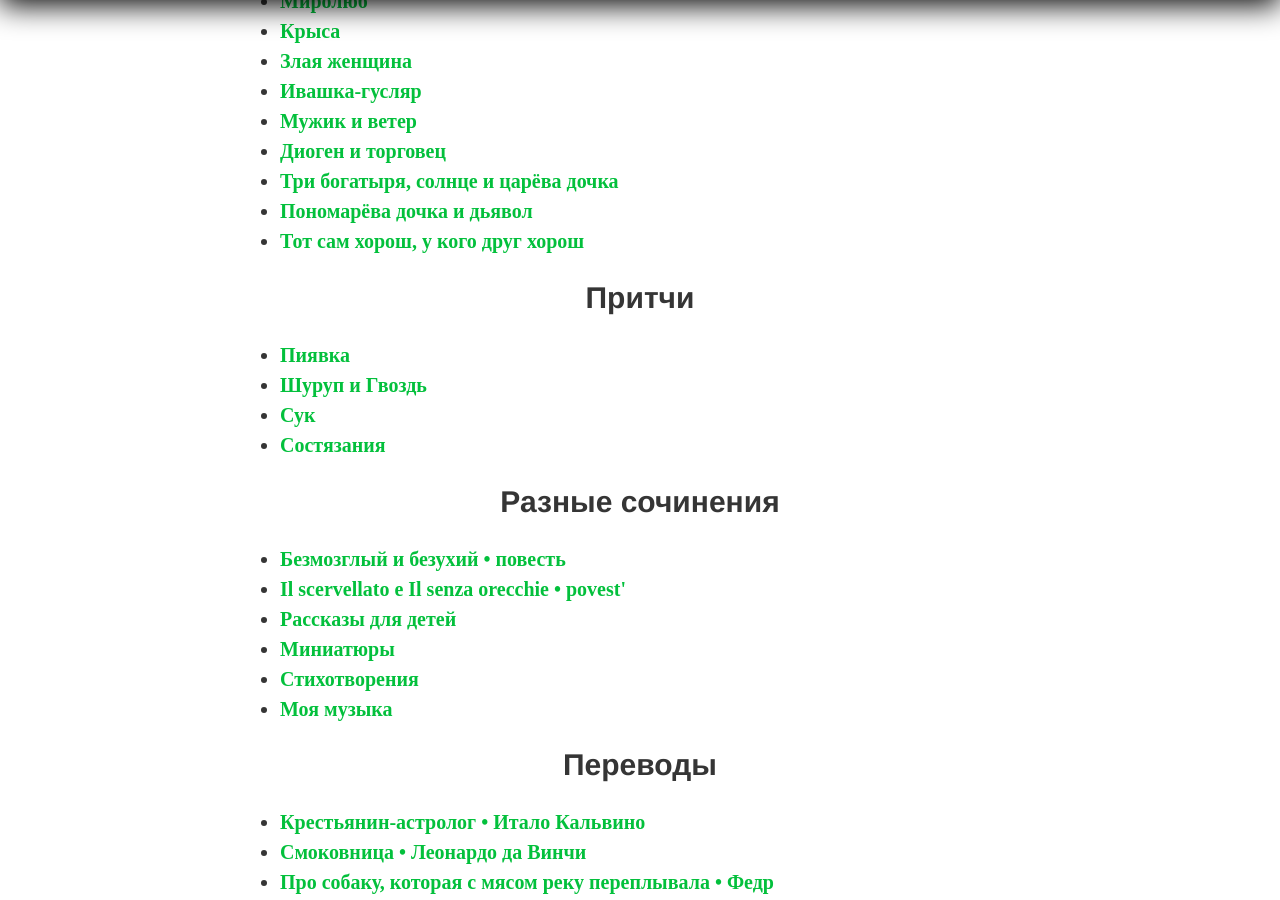
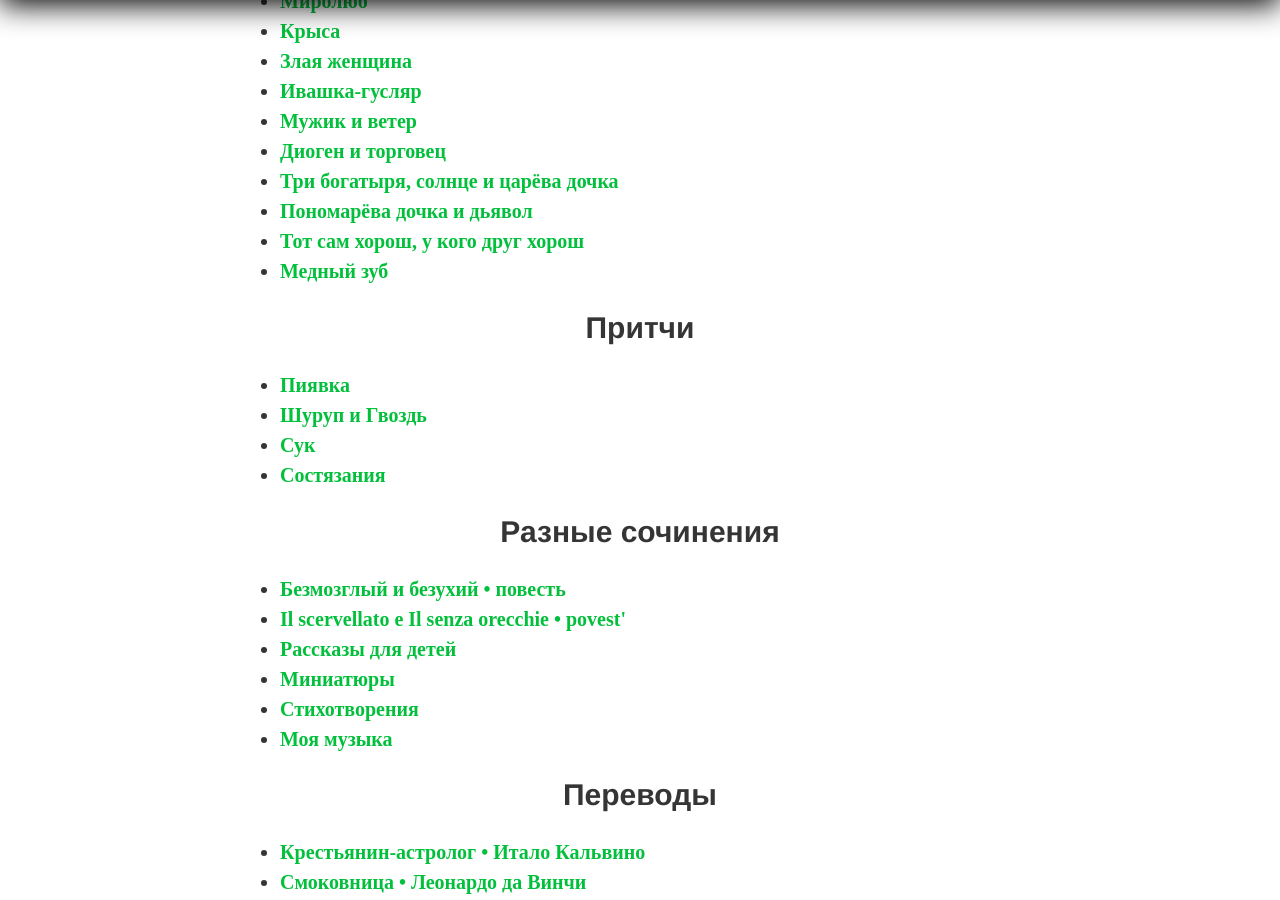
Before and after one commit to postolny/postolny.github.io, a Jekyll site: the page built from _pages/indice.html, in a window 1280 px wide and 900 px high, scrolled down 869 px. Built offline with Jekyll 4.4.1, drawn with Linux system fonts in a browser that asks for light colours.

Commit message:
Add files via upload

```diff
--- a/_data/indice.yml
+++ b/_data/indice.yml
@@ -39,6 +39,8 @@ libri:
         url: /ponomaryova-dochka-i-dyavol/
       - page: Тот сам хорош, у кого друг хорош
         url: /tot-sam-horosh-u-kogo-drug-horosh/
+      - page: Медный зуб
+        url: /mednyj-zub/
   - titolo: Притчи
     subfolderitems:
       - page: Пиявка
```
